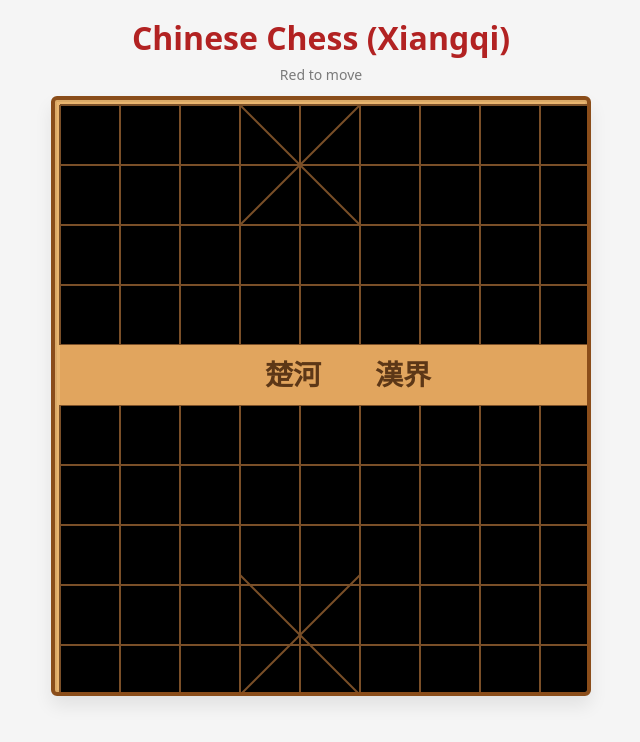
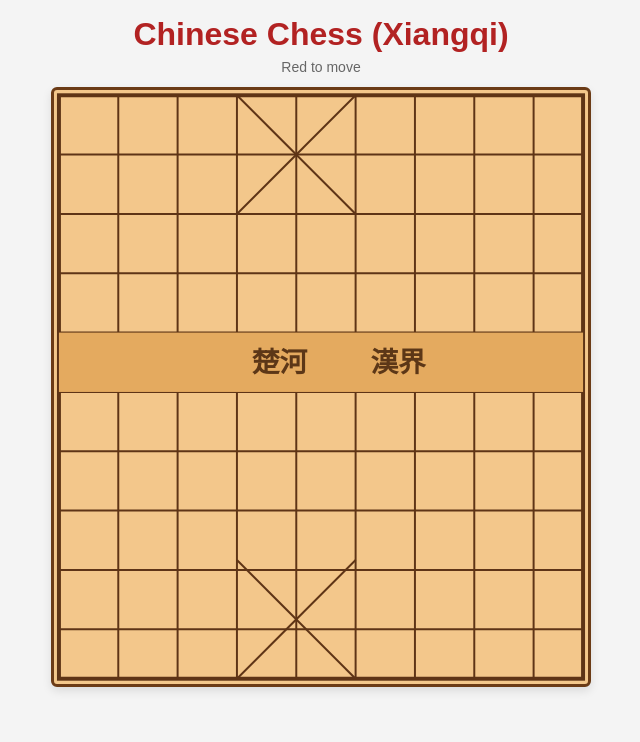
Before and after one commit to vietnamcleveland-netizen/xiangqi-webapp, a website: page public/index.html in a window 1280 px wide. Shown: the whole page, without its empty margins (319-959 px from the left). Drawn offline with Linux system fonts and the light colour scheme.

Commit message:
Update index.html

```diff
--- a/public/index.html
+++ b/public/index.html
@@ -5,97 +5,65 @@
   <meta name="viewport" content="width=device-width, initial-scale=1" />
   <title>Chinese Chess (Xiangqi)</title>
   <style>
-    :root{
-      --board-w: 540px;  /* 9 cột * 60px */
-      --board-h: 600px;  /* 10 hàng * 60px */
+    :root {
       --cell: 60px;
-      --pad: 5px;        /* khớp với PAD trong app.js */
+      --pad: 5px;
+      --board-w: calc(var(--cell) * 9);
+      --board-h: calc(var(--cell) * 10);
+    }
+    * { box-sizing: border-box; margin: 0; padding: 0; }
+    body {
+      background: #f4f4f4;
+      font-family: Arial, sans-serif;
+      color: #222;
+      text-align: center;
+    }
+    h1 { color: #b22222; margin-top: 16px; }
+    #turn { margin: 6px 0 12px; color: #666; font-size: 14px; }
+
+    #board {
+      position: relative;
+      width: var(--board-w);
+      height: var(--board-h);
+      margin: 0 auto 40px;
+      background: #f3c78b;
+      border: 3px solid #6b3b16;
+      border-radius: 6px;
+      box-shadow: 0 4px 10px rgba(0,0,0,0.1);
+      overflow: hidden;
     }
 
-    *{box-sizing:border-box}
-    body{
-      margin:0;
-      font-family: system-ui, -apple-system, Segoe UI, Roboto, Helvetica, Arial, "Noto Sans", "Liberation Sans", "Apple Color Emoji","Segoe UI Emoji","Segoe UI Symbol";
-      background:#f5f5f5;
-      color:#222;
+    svg { position: absolute; top: 0; left: 0; width: 100%; height: 100%; z-index: 1; pointer-events: none; }
+    line { stroke: #5e3416; stroke-width: 2; }
+    rect#river { fill: #e4aa5f; }
+    text { fill: #5c3717; font-size: 28px; font-weight: 700; }
+
+    .piece {
+      position: absolute;
+      width: 50px;
+      height: 50px;
+      border-radius: 50%;
+      display: flex;
+      align-items: center;
+      justify-content: center;
+      font-weight: bold;
+      font-size: 22px;
+      background: #fff;
+      cursor: pointer;
+      z-index: 5;
+      user-select: none;
     }
-    h1{
-      text-align:center;
-      margin:16px 0 6px;
-      color:#b22222;
-    }
-    #turn{
-      text-align:center;
-      margin-bottom:12px;
-      font-size:14px;
-      color:#7a7a7a;
-    }
-    /* vùng bàn cờ */
-    #board{
-      position:relative;
-      width:var(--board-w);
-      height:var(--board-h);
-      margin:0 auto 40px;
-      background:#e9b56f;            /* nền gỗ */
-      border:4px solid #8a4d1a;      /* viền đậm */
-      border-radius:6px;
-      box-shadow:0 10px 18px rgba(0,0,0,.08), inset 0 0 0 2px rgba(0,0,0,.06);
-      overflow:hidden;
-    }
+    .red   { color: #d32f2f; border: 3px solid #d32f2f; }
+    .black { color: #000;    border: 3px solid #000; }
 
-    /* SVG nền lưới */
-    #grid line{
-      stroke:#7a4f28;
-      stroke-width:2;
-    }
-    #grid .border{
-      fill:none;
-      stroke:#7a4f28;
-      stroke-width:4;
-    }
-    #river{
-      fill:#e1a55e;
-    }
-    #riverText{
-      font-size:28px;
-      font-weight:700;
-      fill:#5c3717;
-      font-family: "Noto Serif SC", "PMingLiU", "MingLiU", "SimSun", serif;
-    }
-
-    /* quân cờ */
-    .piece{
-      position:absolute;
-      width:50px; height:50px;       /* nhỏ hơn 60px để lộ lưới */
-      border-radius:50%;
-      display:flex; align-items:center; justify-content:center;
-      font-size:22px; font-weight:700;
-      background:#fff;
-      user-select:none;
-      cursor:pointer;
-      box-shadow:0 1px 2px rgba(0,0,0,.15);
-      z-index:5;
-    }
-    .piece.red{
-      color:#e53935;
-      border:3px solid #e53935;
-      background:#fff;
-    }
-    .piece.black{
-      color:#111;
-      border:3px solid #111;
-      background:#fff;
-    }
-
-    /* khung highlight khi chọn quân */
-    .hl{
-      position:absolute;
-      width:50px; height:50px;
-      border:3px solid #ffd54f;
-      border-radius:8px;
-      pointer-events:none;
-      box-shadow:0 0 8px rgba(0,0,0,.25) inset;
-      z-index:4;
+    .hl {
+      position: absolute;
+      width: 50px; height: 50px;
+      border: 3px solid #ffd54f;
+      border-radius: 8px;
+      pointer-events: none;
+      z-index: 4;
+      box-shadow: 0 0 8px rgba(0,0,0,0.3) inset;
     }
   </style>
 </head>
@@ -103,80 +71,62 @@
   <h1>Chinese Chess (Xiangqi)</h1>
   <div id="turn">Red to move</div>
 
-  <div id="board" aria-label="Xiangqi board">
-    <!-- SVG nền bàn cờ 9x10, ô = 60px, lệch biên 5px để khớp PAD -->
-    <svg id="bg" width="540" height="600" viewBox="0 0 540 600" xmlns="http://www.w3.org/2000/svg" aria-hidden="true">
-      <!-- khung ngoài -->
-      <rect x="5" y="5" width="530" height="590" class="border"/>
+  <div id="board">
+    <svg viewBox="0 0 540 600">
+      <!-- Khung ngoài -->
+      <rect x="5" y="5" width="530" height="590" fill="none" stroke="#5e3416" stroke-width="4"/>
 
-      <!-- lưới ngang (10 hàng) -->
-      <g id="grid">
-        <!-- ngang -->
+      <!-- Đường ngang -->
       <g>
-          <!-- y = 5 + j*60 -->
-          <line x1="5"   y1="5"   x2="535" y2="5"   />
-          <line x1="5"   y1="65"  x2="535" y2="65"  />
-          <line x1="5"   y1="125" x2="535" y2="125" />
-          <line x1="5"   y1="185" x2="535" y2="185" />
-          <line x1="5"   y1="245" x2="535" y2="245" />
-          <line x1="5"   y1="305" x2="535" y2="305" />
-          <line x1="5"   y1="365" x2="535" y2="365" />
-          <line x1="5"   y1="425" x2="535" y2="425" />
-          <line x1="5"   y1="485" x2="535" y2="485" />
-          <line x1="5"   y1="545" x2="535" y2="545" />
-          <line x1="5"   y1="595" x2="535" y2="595" />
+        <line x1="5" y1="5" x2="535" y2="5"/>
+        <line x1="5" y1="65" x2="535" y2="65"/>
+        <line x1="5" y1="125" x2="535" y2="125"/>
+        <line x1="5" y1="185" x2="535" y2="185"/>
+        <line x1="5" y1="245" x2="535" y2="245"/>
+        <line x1="5" y1="305" x2="535" y2="305"/>
+        <line x1="5" y1="365" x2="535" y2="365"/>
+        <line x1="5" y1="425" x2="535" y2="425"/>
+        <line x1="5" y1="485" x2="535" y2="485"/>
+        <line x1="5" y1="545" x2="535" y2="545"/>
+        <line x1="5" y1="595" x2="535" y2="595"/>
       </g>
 
-        <!-- dọc: 9 cột (ngắt ở sông Chu–Hán) -->
+      <!-- Đường dọc -->
       <g>
-          <!-- x = 5 + i*60 -->
-          <!-- cột 0 -->
-          <line x1="5"   y1="5"   x2="5"   y2="245"/>
-          <line x1="5"   y1="305" x2="5"   y2="595"/>
-          <!-- cột 1 -->
-          <line x1="65"  y1="5"   x2="65"  y2="245"/>
-          <line x1="65"  y1="305" x2="65"  y2="595"/>
-          <!-- cột 2 -->
-          <line x1="125" y1="5"   x2="125" y2="245"/>
+        <!-- cột -->
+        <line x1="5" y1="5" x2="5" y2="595"/>
+        <line x1="65" y1="5" x2="65" y2="245"/>
+        <line x1="65" y1="305" x2="65" y2="595"/>
+        <line x1="125" y1="5" x2="125" y2="245"/>
         <line x1="125" y1="305" x2="125" y2="595"/>
-          <!-- cột 3 -->
-          <line x1="185" y1="5"   x2="185" y2="245"/>
+        <line x1="185" y1="5" x2="185" y2="245"/>
         <line x1="185" y1="305" x2="185" y2="595"/>
-          <!-- cột 4 -->
-          <line x1="245" y1="5"   x2="245" y2="245"/>
+        <line x1="245" y1="5" x2="245" y2="245"/>
         <line x1="245" y1="305" x2="245" y2="595"/>
-          <!-- cột 5 -->
-          <line x1="305" y1="5"   x2="305" y2="245"/>
+        <line x1="305" y1="5" x2="305" y2="245"/>
         <line x1="305" y1="305" x2="305" y2="595"/>
-          <!-- cột 6 -->
-          <line x1="365" y1="5"   x2="365" y2="245"/>
+        <line x1="365" y1="5" x2="365" y2="245"/>
         <line x1="365" y1="305" x2="365" y2="595"/>
-          <!-- cột 7 -->
-          <line x1="425" y1="5"   x2="425" y2="245"/>
+        <line x1="425" y1="5" x2="425" y2="245"/>
         <line x1="425" y1="305" x2="425" y2="595"/>
-          <!-- cột 8 -->
-          <line x1="485" y1="5"   x2="485" y2="245"/>
+        <line x1="485" y1="5" x2="485" y2="245"/>
         <line x1="485" y1="305" x2="485" y2="595"/>
+        <line x1="535" y1="5" x2="535" y2="595"/>
       </g>
 
-        <!-- sông Chu–Hán -->
+      <!-- Sông Chu–Hán -->
       <rect id="river" x="5" y="245" width="530" height="60"/>
-        <g id="riverText">
-          <text x="210" y="285">楚河</text>
+      <text x="200" y="285">楚河</text>
       <text x="320" y="285">漢界</text>
-        </g>
 
-        <!-- Đường chéo cung (trên) -->
+      <!-- Đường chéo cung -->
       <line x1="185" y1="5"   x2="305" y2="125"/>
       <line x1="305" y1="5"   x2="185" y2="125"/>
-        <!-- Đường chéo cung (dưới) -->
       <line x1="185" y1="475" x2="305" y2="595"/>
       <line x1="305" y1="475" x2="185" y2="595"/>
-      </g>
     </svg>
   </div>
 
-  <!-- Nạp logic: nhớ đặt trong public/ (đường dẫn /app.js vì đã static 'public') -->
   <script src="/app.js" defer></script>
 </body>
 </html>
```
Lines whose indentation alone changed are shown as unchanged.
